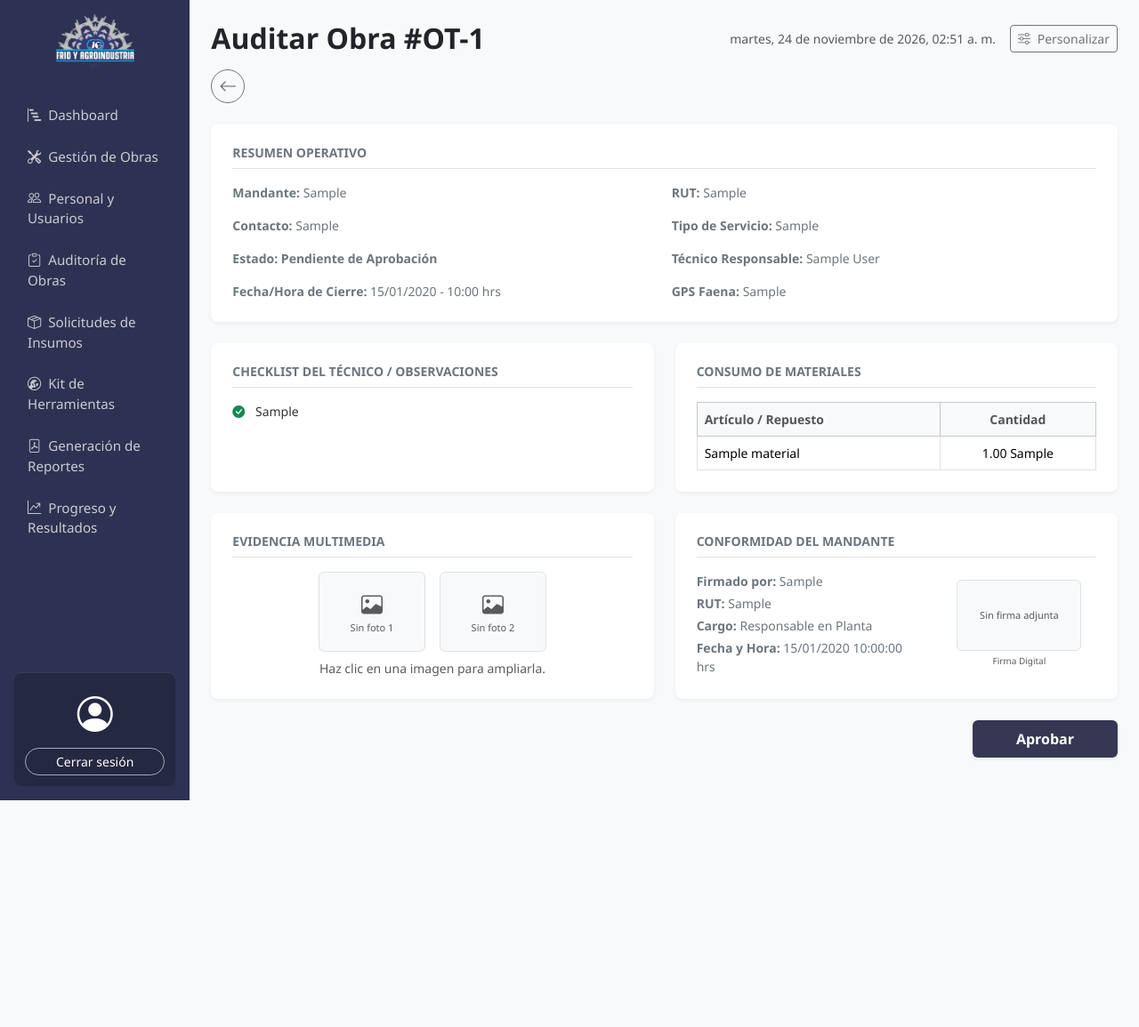
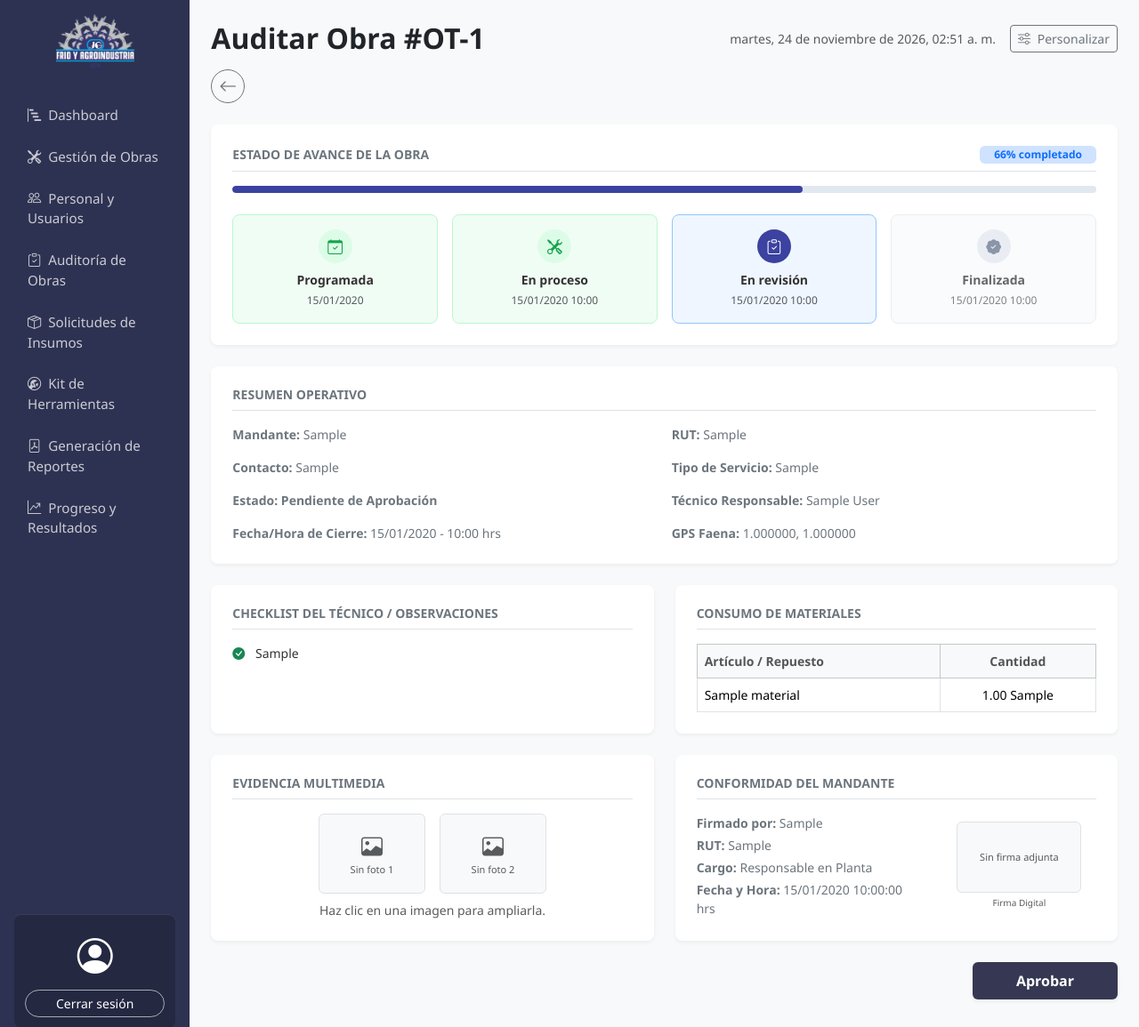
Before and after one commit to MarianMCPH/Proyecto-Gamma, a Django app: page /obras/auditar_obra/ in a window 1280 px wide. Shown: the top 1155 px of the page at 89% size. Before the commit the page ends 900 px from the top, so only its background shows below. Run offline with Django 5.2, Linux system fonts and the light colour scheme; tables that the repository leaves empty hold one stand-in row (values such as "Sample post").

Commit message:
Estados de una obra integrados

```diff
--- a/apps/obras/templates/obras/auditar_obra_especifica.html
+++ b/apps/obras/templates/obras/auditar_obra_especifica.html
@@ -18,6 +18,37 @@
          data-url-volver="{% url 'obras:ver_obras' %}">
 
         {% csrf_token %}
+
+        <!-- Estado de Avance del Proyecto -->
+        <div class="card-custom p-4 mb-4">
+            <div class="d-flex flex-wrap justify-content-between align-items-center gap-2 mb-3 pb-2 border-bottom">
+                <h6 class="fw-bold text-uppercase text-secondary mb-0 small">Estado de Avance de la Obra</h6>
+                <span class="badge bg-primary-subtle text-primary px-3 py-1">{{ orden_auditoria.porcentaje_avance }}% completado</span>
+            </div>
+
+            <div class="progress avance-barra-track mb-4">
+                <div class="progress-bar avance-barra-fill"
+                     role="progressbar"
+                     style="width: {{ orden_auditoria.porcentaje_avance }}%;"
+                     aria-valuenow="{{ orden_auditoria.porcentaje_avance }}"
+                     aria-valuemin="0"
+                     aria-valuemax="100"></div>
+            </div>
+
+            <div class="row g-3 text-center">
+                {% for etapa in orden_auditoria.etapas_avance %}
+                <div class="col-6 col-md-3">
+                    <div class="etapa-avance-item etapa-{{ etapa.estado }} p-3 rounded-3 h-100">
+                        <div class="etapa-icono mx-auto mb-2">
+                            <i class="bi {{ etapa.icono }}"></i>
+                        </div>
+                        <div class="fw-semibold small etapa-titulo">{{ etapa.titulo }}</div>
+                        <div class="text-muted mt-1" style="font-size: 0.75rem;">{{ etapa.detalle }}</div>
+                    </div>
+                </div>
+                {% endfor %}
+            </div>
+        </div>
 
         <!-- Resumen Operativo (Sin presupuesto) -->
         <div class="card-custom p-4 mb-4">
--- a/apps/obras/templates/obras/gestion_obras_adm.html
+++ b/apps/obras/templates/obras/gestion_obras_adm.html
@@ -65,7 +65,7 @@
                         <td class="fw-medium text-dark">{{ o.cliente }}</td>
                         <td>{{ o.tipo_servicio }}</td>
                         <td>{{ o.tecnico }}</td>
-                        <td><span class="badge {{ o.badge_clase }}">{{ o.estado_label }}</span></td>
+                        <td><span class="badge rounded-pill px-3 py-1 {{ o.badge_clase }}">{{ o.estado_label }}</span></td>
                         <td class="text-end">
                             <div class="d-inline-flex gap-1">
                                 <!-- 1. Ver obra (redirige a auditoría de esa obra) -->
--- a/apps/obras/views.py
+++ b/apps/obras/views.py
@@ -464,15 +464,22 @@ class AuditarObraEspecifica(TemplateView):
             return context
 
         estado_raw = (orden.estado or "").strip().lower()
-        if estado_raw in {"aprobada", "aprobadas", "validada", "validadas", "auditada", "auditadas"}:
+        if estado_raw in {"aprobada", "aprobadas", "validada", "validadas", "auditada", "auditadas", "facturada", "finalizada", "finalizadas"}:
             estado_label = "Aprobada"
             es_aprobada = True
-        elif estado_raw in {"en_proceso", "en proceso", "en_curso", "en curso"}:
+            paso_actual = 4
+        elif estado_raw in {"en_proceso", "en proceso", "en_curso", "en curso", "ejecucion", "en_ejecucion"}:
             estado_label = "En proceso"
             es_aprobada = False
+            paso_actual = 2
+        elif estado_raw in {"pendiente_auditoria", "pendiente de auditoria", "pendiente de auditoría", "en_revision", "en revision", "revision", "revisión"}:
+            estado_label = "En revisión"
+            es_aprobada = False
+            paso_actual = 3
         else:
             estado_label = "Pendiente de Aprobación"
             es_aprobada = False
+            paso_actual = 3
 
         cliente = getattr(orden, "cliente", None)
         mandante = cliente.razon_social if cliente else "Sin mandante"
@@ -492,8 +499,8 @@ class AuditarObraEspecifica(TemplateView):
         else:
             fecha_cierre = "Pendiente de cierre"
 
-        lat = getattr(orden, "latitud", None) or getattr(orden, "gps_lat", None)
-        lng = getattr(orden, "longitud", None) or getattr(orden, "gps_lng", None)
+        lat = getattr(orden, "latitud_inicio", None) or getattr(orden, "latitud", None) or getattr(orden, "gps_lat", None)
+        lng = getattr(orden, "longitud_inicio", None) or getattr(orden, "longitud", None) or getattr(orden, "gps_lng", None)
         if lat and lng:
             gps_faena = f"{lat}, {lng}"
         else:
@@ -541,6 +548,50 @@ class AuditarObraEspecifica(TemplateView):
             else fecha_cierre
         )
 
+        fecha_prog_str = orden.fecha_programada.strftime("%d/%m/%Y") if orden.fecha_programada else "Sin fecha"
+        fecha_inicio_dt = getattr(orden, "fecha_inicio_faena", None)
+        fecha_inicio_str = (
+            fecha_inicio_dt.strftime("%d/%m/%Y %H:%M")
+            if (fecha_inicio_dt and hasattr(fecha_inicio_dt, "strftime"))
+            else ("En curso" if paso_actual >= 2 else "Pendiente")
+        )
+        fecha_revision_str = (
+            fecha_cierre_dt.strftime("%d/%m/%Y %H:%M")
+            if (fecha_cierre_dt and hasattr(fecha_cierre_dt, "strftime"))
+            else ("En auditoría" if paso_actual >= 3 else "Pendiente")
+        )
+        fecha_auditoria_dt = getattr(orden, "fecha_auditoria", None)
+        fecha_final_str = (
+            fecha_auditoria_dt.strftime("%d/%m/%Y %H:%M")
+            if (fecha_auditoria_dt and hasattr(fecha_auditoria_dt, "strftime"))
+            else ("Aprobada" if paso_actual >= 4 else "Pendiente")
+        )
+
+        etapas_definidas = [
+            (1, "Programada", "bi-calendar-check", fecha_prog_str),
+            (2, "En proceso", "bi-tools", fecha_inicio_str),
+            (3, "En revisión", "bi-clipboard-check", fecha_revision_str),
+            (4, "Finalizada", "bi-patch-check-fill", fecha_final_str),
+        ]
+
+        etapas_avance = []
+        for num, titulo, icono, detalle in etapas_definidas:
+            if num < paso_actual:
+                estado_etapa = "completada"
+            elif num == paso_actual:
+                estado_etapa = "actual"
+            else:
+                estado_etapa = "pendiente"
+            etapas_avance.append({
+                "numero": num,
+                "titulo": titulo,
+                "icono": icono,
+                "detalle": detalle,
+                "estado": estado_etapa,
+            })
+
+        porcentaje_avance = int(((paso_actual - 1) / 3) * 100)
+
         context["orden_auditoria"] = {
             "id": orden.id,
             "codigo_ot": f"#OT-{orden.id}",
@@ -562,6 +613,8 @@ class AuditarObraEspecifica(TemplateView):
             "firmante_cargo": firmante_cargo,
             "firmante_fecha": firmante_fecha,
             "firma_url": firma_url,
+            "etapas_avance": etapas_avance,
+            "porcentaje_avance": porcentaje_avance,
         }
         return context
 
--- a/static/css/style_web.css
+++ b/static/css/style_web.css
@@ -343,3 +343,84 @@ html.modo-oscuro ::placeholder {
     color: #94a3b8 !important;
     opacity: 1;
 }
+
+/* =================================================
+   ESTADO DE AVANCE EN AUDITORÍA DE OBRA
+   ================================================= */
+
+.avance-barra-track {
+    height: 8px;
+    background-color: #e2e8f0;
+    border-radius: 999px;
+}
+
+.avance-barra-fill {
+    background-color: #3b429f;
+    border-radius: 999px;
+    transition: width 0.3s ease;
+}
+
+.etapa-avance-item {
+    border: 1px solid #e2e8f0;
+    background-color: #f8fafc;
+    transition: all 0.2s ease;
+}
+
+.etapa-icono {
+    width: 38px;
+    height: 38px;
+    border-radius: 50%;
+    display: flex;
+    align-items: center;
+    justify-content: center;
+    font-size: 1.05rem;
+    background-color: #e2e8f0;
+    color: #64748b;
+}
+
+.etapa-avance-item.etapa-completada {
+    border-color: #bbf7d0;
+    background-color: #f0fdf4;
+}
+
+.etapa-avance-item.etapa-completada .etapa-icono {
+    background-color: #dcfce7;
+    color: #16a34a;
+}
+
+.etapa-avance-item.etapa-actual {
+    border-color: #93c5fd;
+    background-color: #eff6ff;
+}
+
+.etapa-avance-item.etapa-actual .etapa-icono {
+    background-color: #3b429f;
+    color: #ffffff;
+}
+
+.etapa-avance-item.etapa-pendiente {
+    opacity: 0.75;
+}
+
+html.modo-oscuro .avance-barra-track {
+    background-color: #334155 !important;
+}
+
+html.modo-oscuro .etapa-avance-item {
+    background-color: #161b26 !important;
+    border-color: #334155 !important;
+}
+
+html.modo-oscuro .etapa-avance-item.etapa-completada {
+    background-color: #132a1e !important;
+    border-color: #166534 !important;
+}
+
+html.modo-oscuro .etapa-avance-item.etapa-actual {
+    background-color: #1b2845 !important;
+    border-color: #3b82f6 !important;
+}
+
+html.modo-oscuro .etapa-titulo {
+    color: #f1f5f9 !important;
+}
```
Also changed, not shown: static/css/gestion_obras.css (+34 -0 lines).
